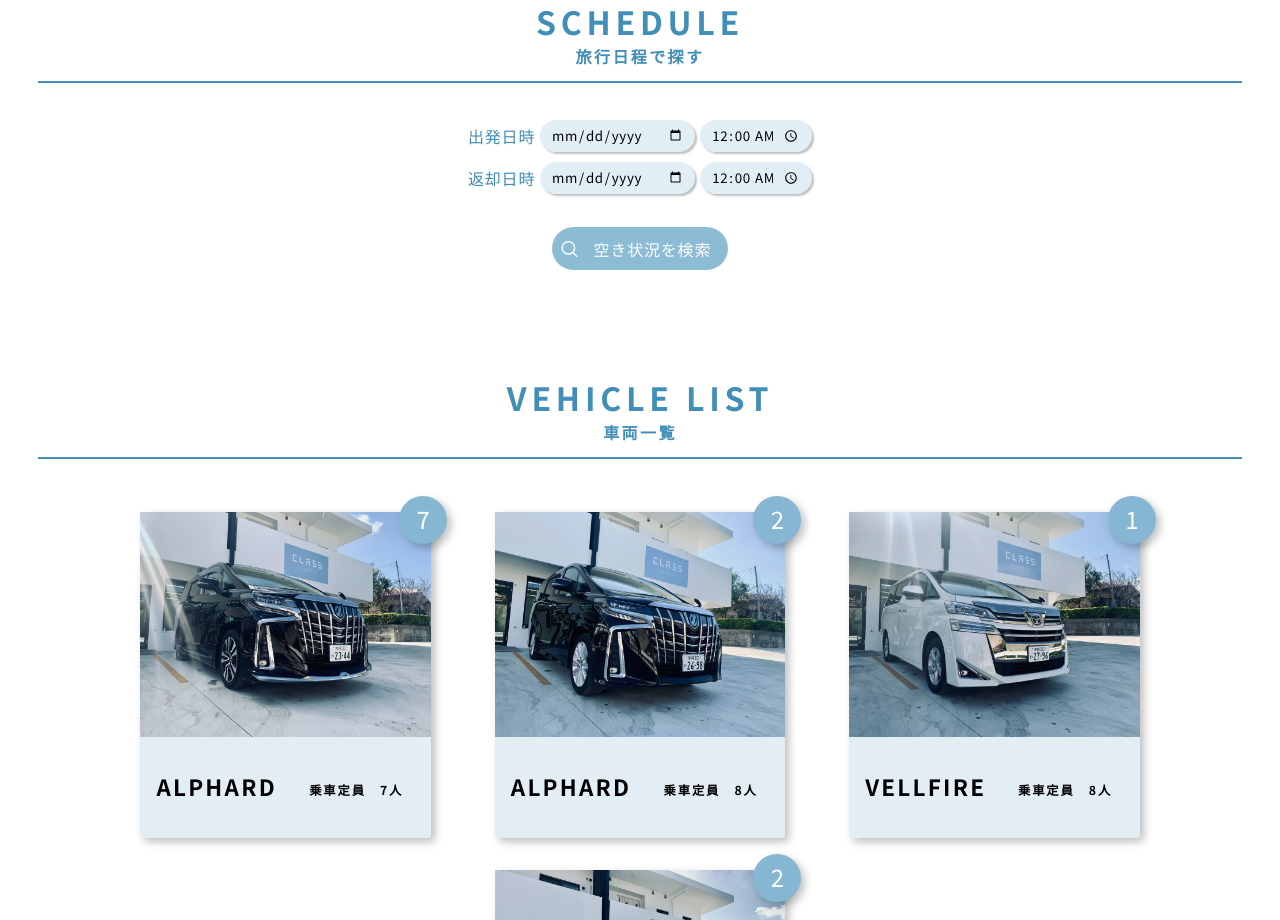
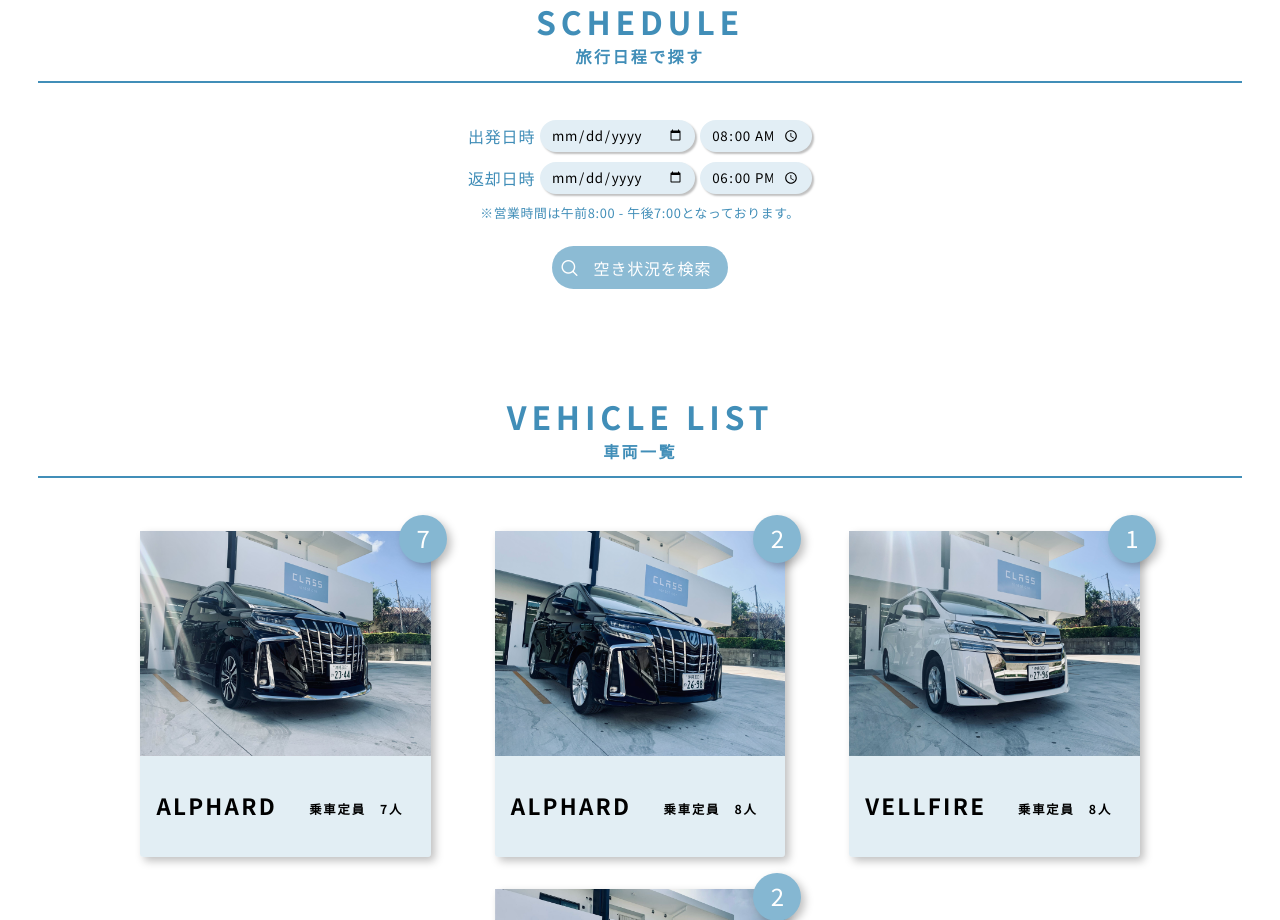
Before and after one commit to kentheboy/khufu-front-end, a Vue app: page / in a window 1280 px wide. Shown: the part 880-1800 px from the top of the page. Built offline with nearby package versions, Linux system fonts and the light colour scheme.

Commit message:
enable car `searchAvailability` only withn sales hour

```diff
--- a/src/components/Home.vue
+++ b/src/components/Home.vue
@@ -25,7 +25,7 @@
                 type="time"
                 name="startTime"
                 v-model="search.departTime"
-                @update:modelValue="isValidSearch('departTime')"
+                @update:modelValue="isValidSearch('departDate')"
               >
             </div>
             <div class="datetimepicker-selector">
@@ -41,8 +41,11 @@
                 type="time"
                 name="endTime"
                 v-model="search.returnTime"
-                @update:modelValue="isValidSearch('returnTime')"
+                @update:modelValue="isValidSearch('returnDate')"
               >
+            </div>
+            <div class="datetimepicker-rule">
+              <span>※営業時間は午前8:00 - 午後7:00となっております。</span>
             </div>
           </div>
           <Button
@@ -355,12 +358,12 @@
           value: null,
           isValid: false
         },
-        departTime: '00:00',
+        departTime: '08:00',
         returnDate: {
           value: null,
           isValid: false
         },
-        returnTime: '00:00',
+        returnTime: '18:00',
       },
       vehicle_list: [
         {
@@ -452,14 +455,28 @@
       switch(inputName) {
         case "departDate":
           if (this.search.departDate.value) {
-            this.search.departDate.isValid = true;
+            var departTime = new Date(`${this.search.departDate.value} ${this.search.departTime}`);
+            var minDepartTime = new Date(`${this.search.departDate.value} 08:00`);
+            var maxDepartTime = new Date(`${this.search.departDate.value} 18:00`);
+            if (departTime >= minDepartTime && departTime <= maxDepartTime) {
+              this.search.departDate.isValid = true;
+            } else {
+              this.search.departDate.isValid = false;
+            }
           } else {
             this.search.departDate.isValid = false;
           }
           break;
         case "returnDate":
           if (this.search.returnDate.value) {
-            this.search.returnDate.isValid = true;
+            var returnTime = new Date(`${this.search.returnDate.value} ${this.search.returnTime}`);
+            var minReturnTime = new Date(`${this.search.returnDate.value} 08:00`);
+            var maxReturnTime = new Date(`${this.search.returnDate.value} 18:00`);
+            if (returnTime >= minReturnTime && returnTime <= maxReturnTime) {
+              this.search.returnDate.isValid = true;
+            } else {
+              this.search.returnDate.isValid = false;
+            }
           } else {
             this.search.returnDate.isValid = false;
           }
```
